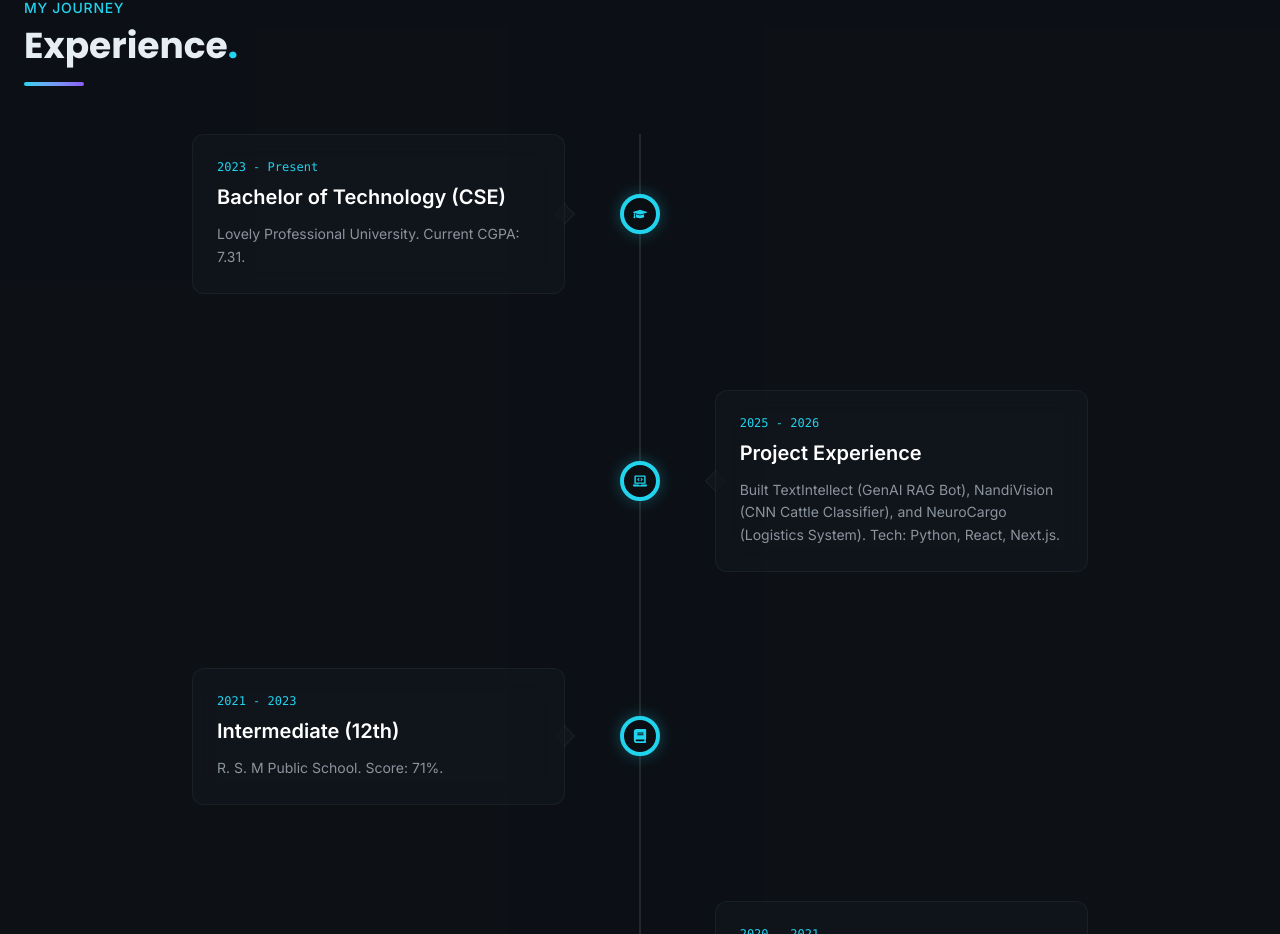
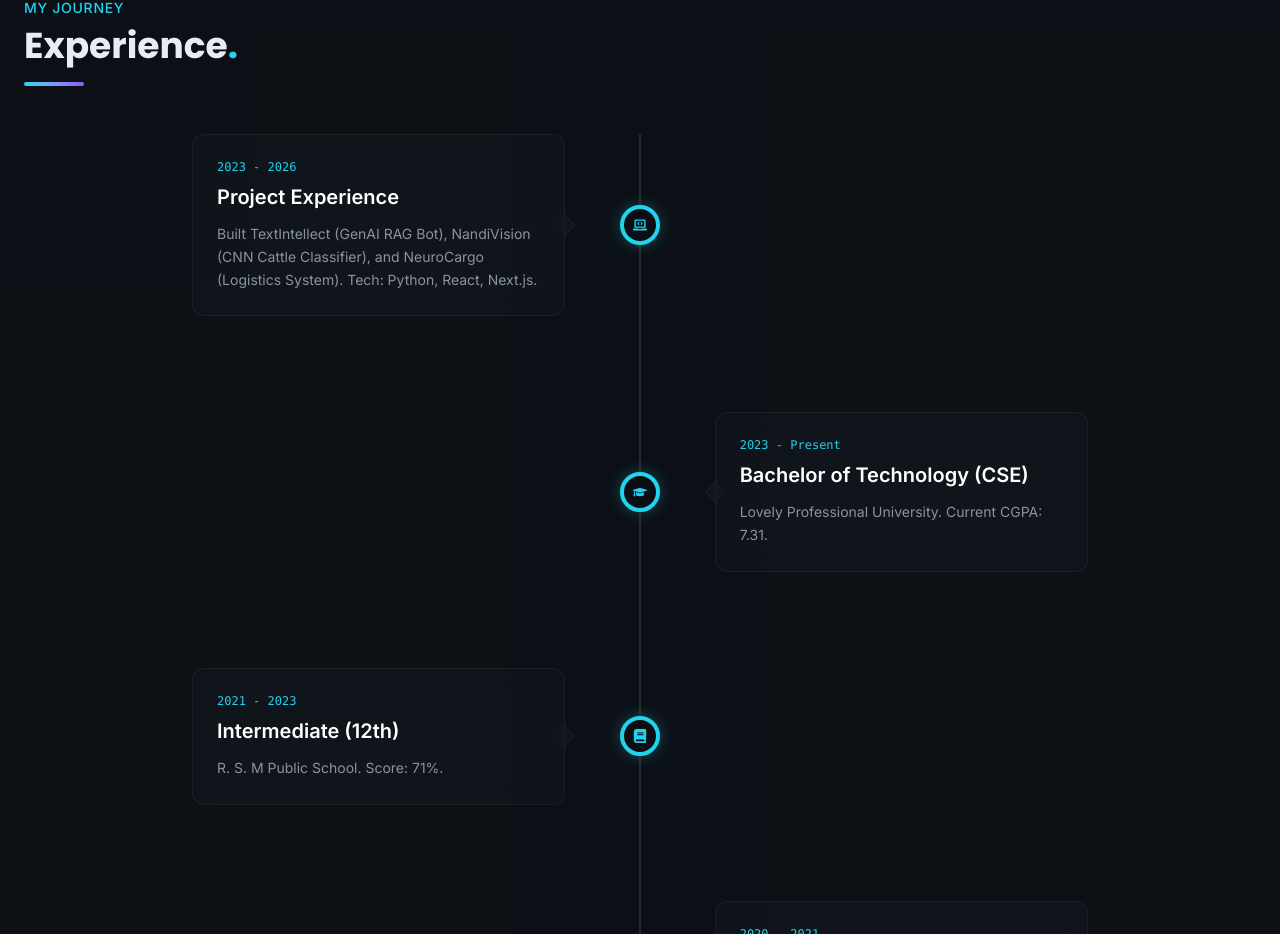
Before and after one commit to 01mayankk/mayank-portfolio, a React (Vite) app: page / in a window 1280 px wide. Shown: the part 4038-4972 px from the top of the page. Built offline with nearby package versions, Linux system fonts and the light colour scheme.

Commit message:
Revise project experience in Timeline component
Updated project experience details and removed duplicate entry.

```diff
--- a/src/components/Timeline.jsx
+++ b/src/components/Timeline.jsx
@@ -5,16 +5,16 @@ import SectionTitle from './ui/SectionTitle';
 const Timeline = () => {
     const experiences = [
         {
+            year: "2023 - 2026",
+            title: "Project Experience",
+            description: "Built TextIntellect (GenAI RAG Bot), NandiVision (CNN Cattle Classifier), and NeuroCargo (Logistics System). Tech: Python, React, Next.js.",
+            icon: FaLaptopCode,
+        },
+        {
             year: "2023 - Present",
             title: "Bachelor of Technology (CSE)",
             description: "Lovely Professional University. Current CGPA: 7.31.",
             icon: FaGraduationCap,
-        },
-        {
-            year: "2025 - 2026",
-            title: "Project Experience",
-            description: "Built TextIntellect (GenAI RAG Bot), NandiVision (CNN Cattle Classifier), and NeuroCargo (Logistics System). Tech: Python, React, Next.js.",
-            icon: FaLaptopCode,
         },
         {
             year: "2021 - 2023",
```
